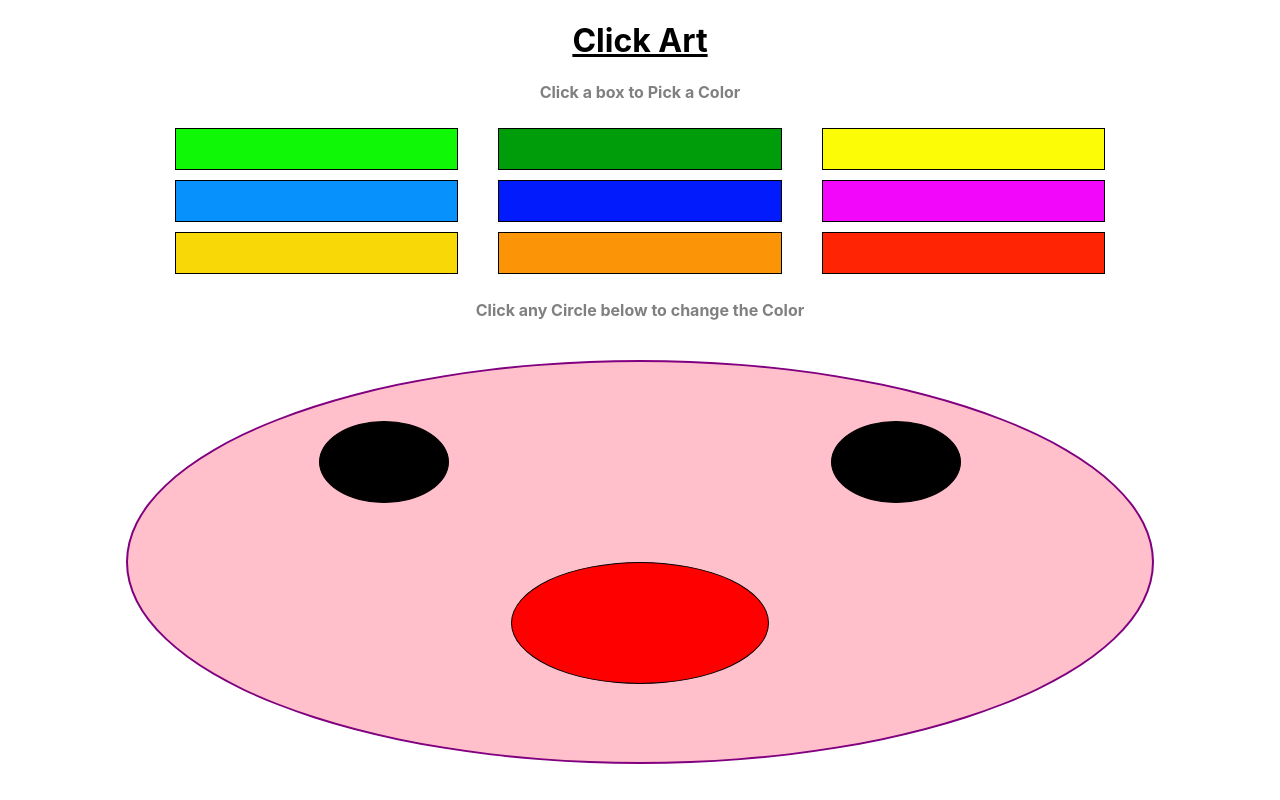
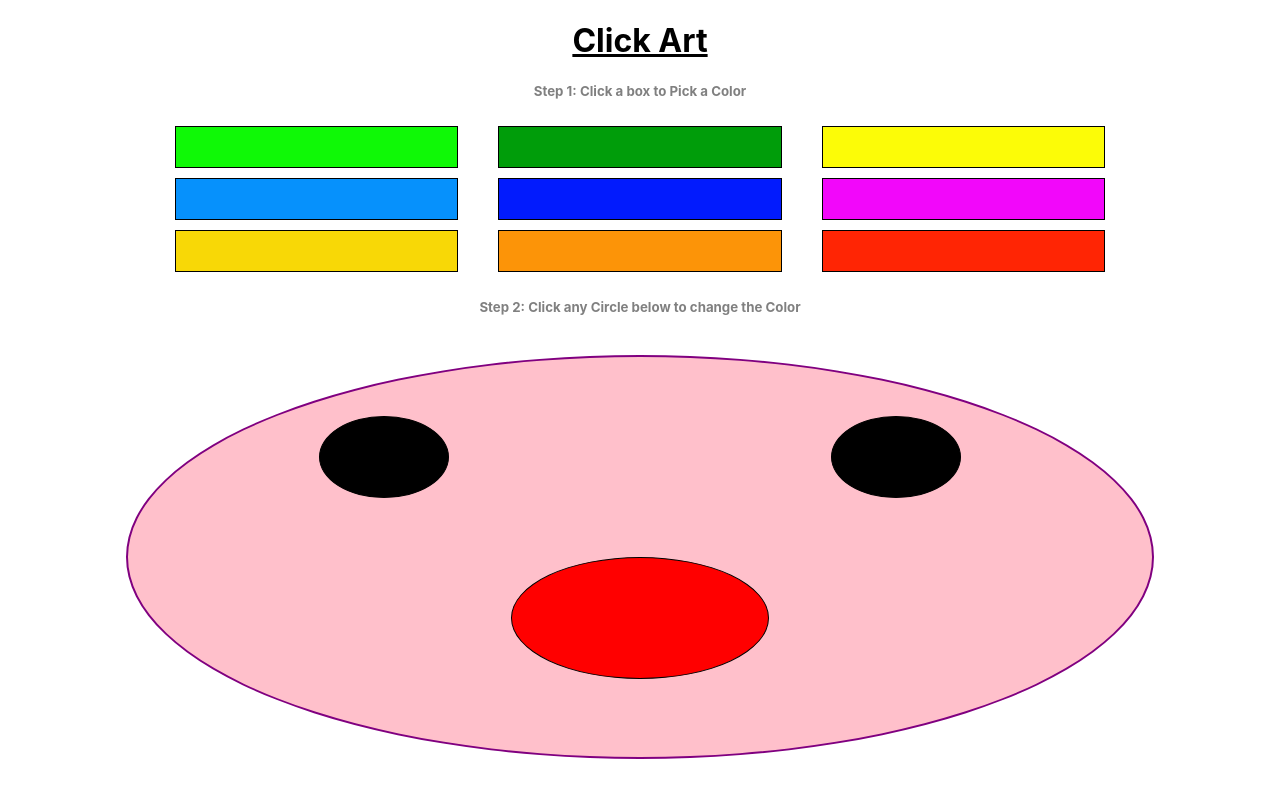
Before and after one commit to jcsmileyjr/click-art, a React (Create React App) app: page / in a window 1280 px wide. Built offline with nearby package versions, Linux system fonts and the light colour scheme.

Commit message:
Updated instructions details and size

```diff
--- a/src/App.js
+++ b/src/App.js
@@ -14,7 +14,7 @@ function App() {
     <div className="app">
       <h1 id="app-title" className="centerText">Click Art</h1>
       <main>
-        <h4 className="centerText section-title">Click a box to Pick a Color</h4>
+        <h5 className="centerText section-title">Step 1: Click a box to Pick a Color</h5>
         <section id="color-picker-section">
           <ColorButton pickedColor = "#0FF906" getColor = {() => updateCurrentColor("#0FF906")}/>
           <ColorButton pickedColor = "#009D0A" getColor = {() => updateCurrentColor("#009D0A")}/>
@@ -28,7 +28,7 @@ function App() {
           <ColorButton pickedColor = "#FC9408" getColor = {() => updateCurrentColor("#FC9408")}/>
           <ColorButton pickedColor = "#FF2504" getColor = {() => updateCurrentColor("#FF2504")}/>
         </section>
-        <h4 className="centerText section-title">Click any Circle below to change the Color</h4>
+        <h5 className="centerText section-title">Step 2: Click any Circle below to change the Color</h5>
         <section id="art-section">
           <article className="face-art">
             <section id="eye-zone">
```
